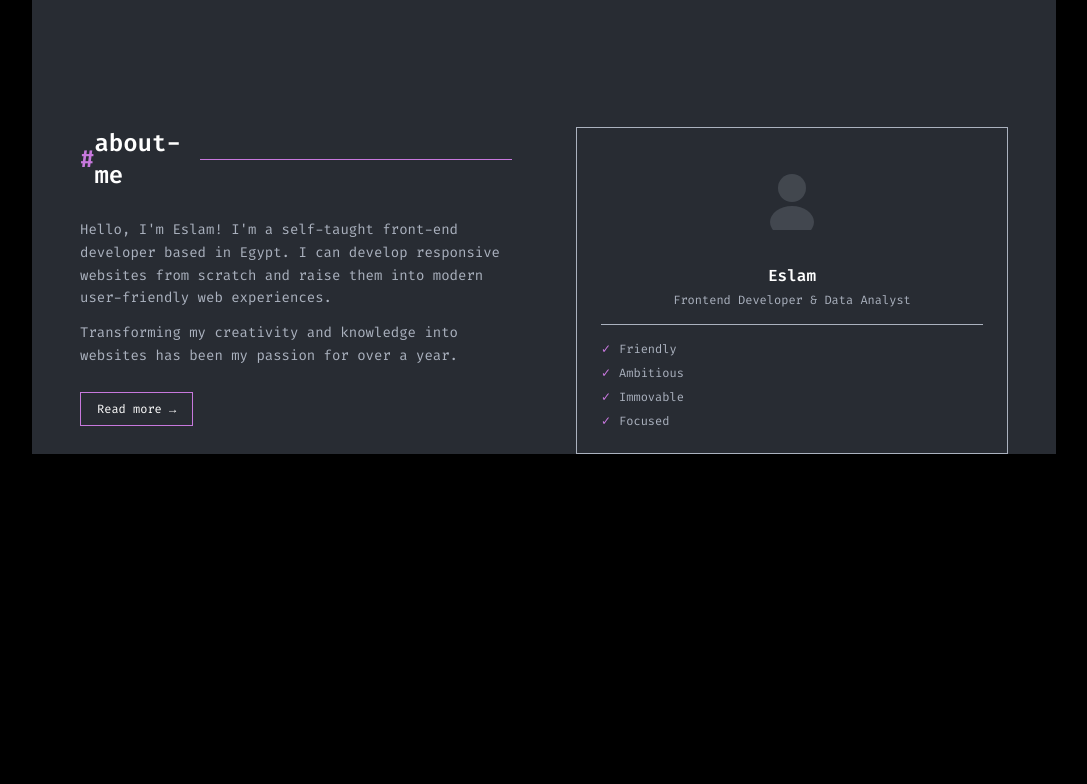
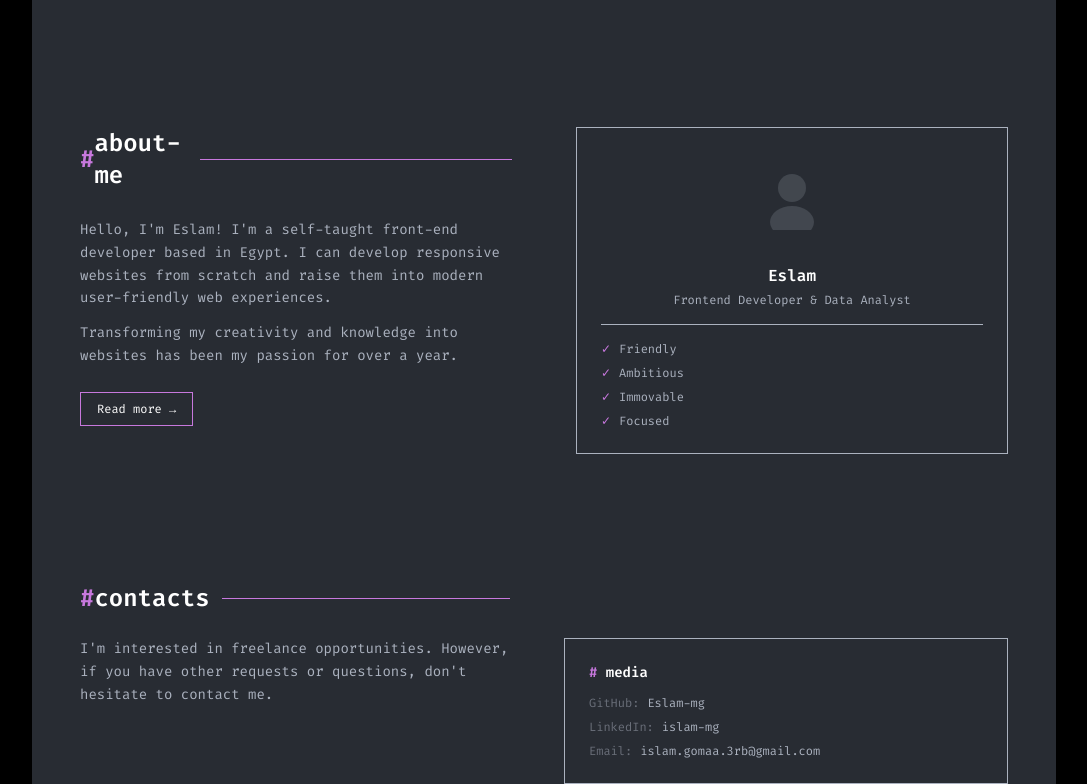
Before and after one commit to Eslam-mg/portfolio, a Next.js app: page / in a window 1280 px wide. Shown: the part 1811-2595 px from the top of the page, without its empty margins (96-1183 px from the left). Before the commit the page ends 2265 px from the top, so only its background shows below. Built offline with nearby package versions, Linux system fonts and the light colour scheme.

Commit message:
add CONTACTS ME PREVIEW section

```diff
--- a/src/app/(home)/page.tsx
+++ b/src/app/(home)/page.tsx
@@ -235,6 +235,34 @@ export default function page() {
                     </div>
                 </div>
             </section>
+
+            {/* ── CONTACTS CTA ── */}
+            <section className="">
+                <SectionHeader title="contacts" className="mb-6" showLine={true} lineWidth="w-0 sm:w-44 md:w-52 lg:w-72" />
+                <div className="grid grid-cols-1 md:grid-cols-2 gap-10">
+                    <p className="text-sm leading-relaxed text-textPrimaryColor">
+                        I&apos;m interested in freelance opportunities. However, if you
+                        have other requests or questions, don&apos;t hesitate to contact me.
+                    </p>
+                    <div className="border border-borderColor p-6">
+                        <p className="text-white font-semibold text-sm mb-3">
+                            <span className="text-primaryColor"># </span>media
+                        </p>
+                        <div className="flex flex-col gap-2">
+                            {[
+                                { label: "GitHub", value: "Eslam-mg", href:"https://github.com/Eslam-mg" },
+                                { label: "LinkedIn", value: "islam-mg", href:"https://www.linkedin.com/in/islam-mg/"  },
+                                { label: "Email", value: "islam.gomaa.3rb@gmail.com", href:"https://islam.gomaa.3rb@gmail.com"  },
+                            ].map((item) => (
+                                <div key={item.label} className="flex gap-2 text-xs">
+                                    <a href={item.href} target='_blank' className="text-textPrimaryColor/50">{item.label}:</a>
+                                    <a href={item.href} target='_blank' className="text-textPrimaryColor">{item.value}</a>
+                                </div>
+                            ))}
+                        </div>
+                    </div>
+                </div>
+            </section>
         </div>
     )
 };
```
